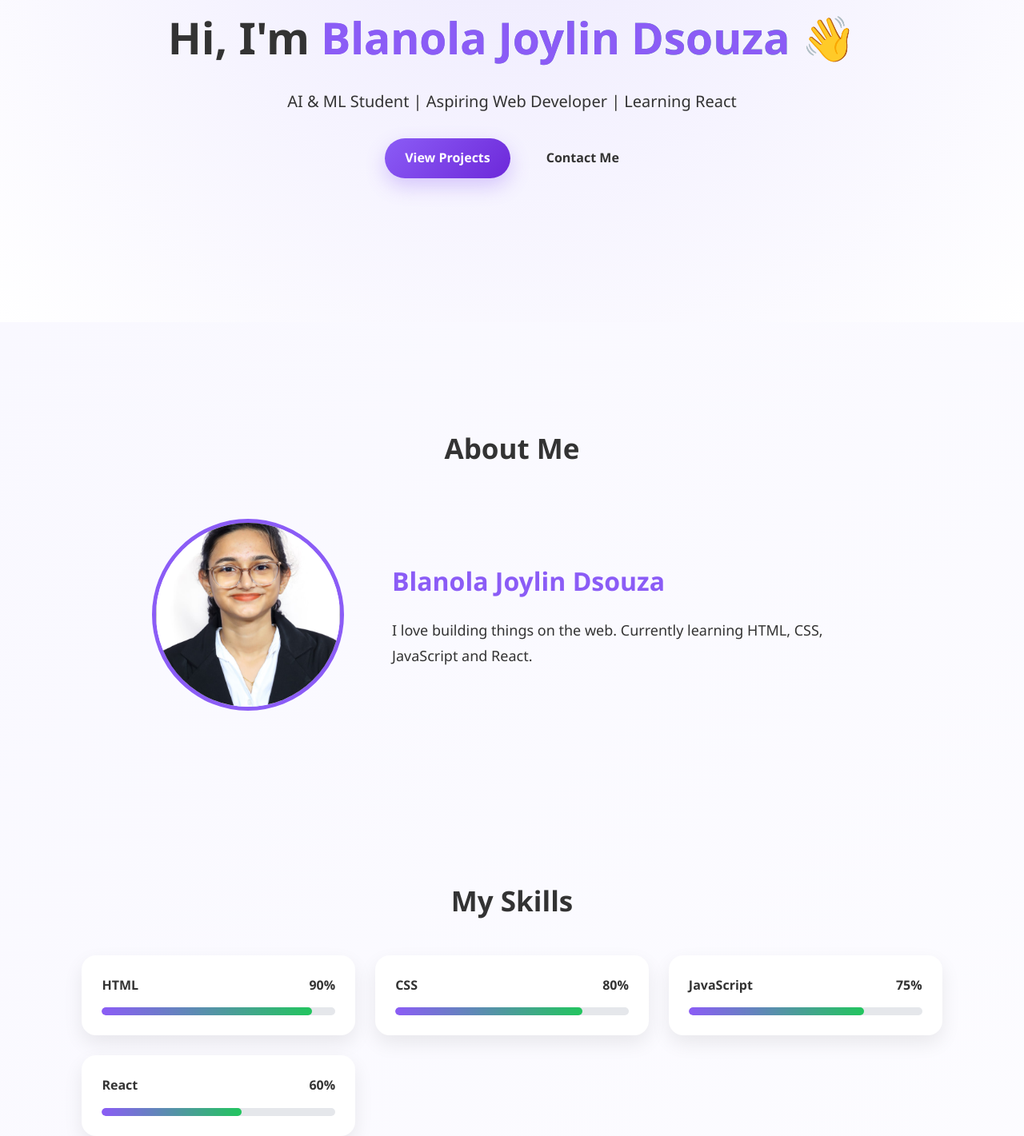
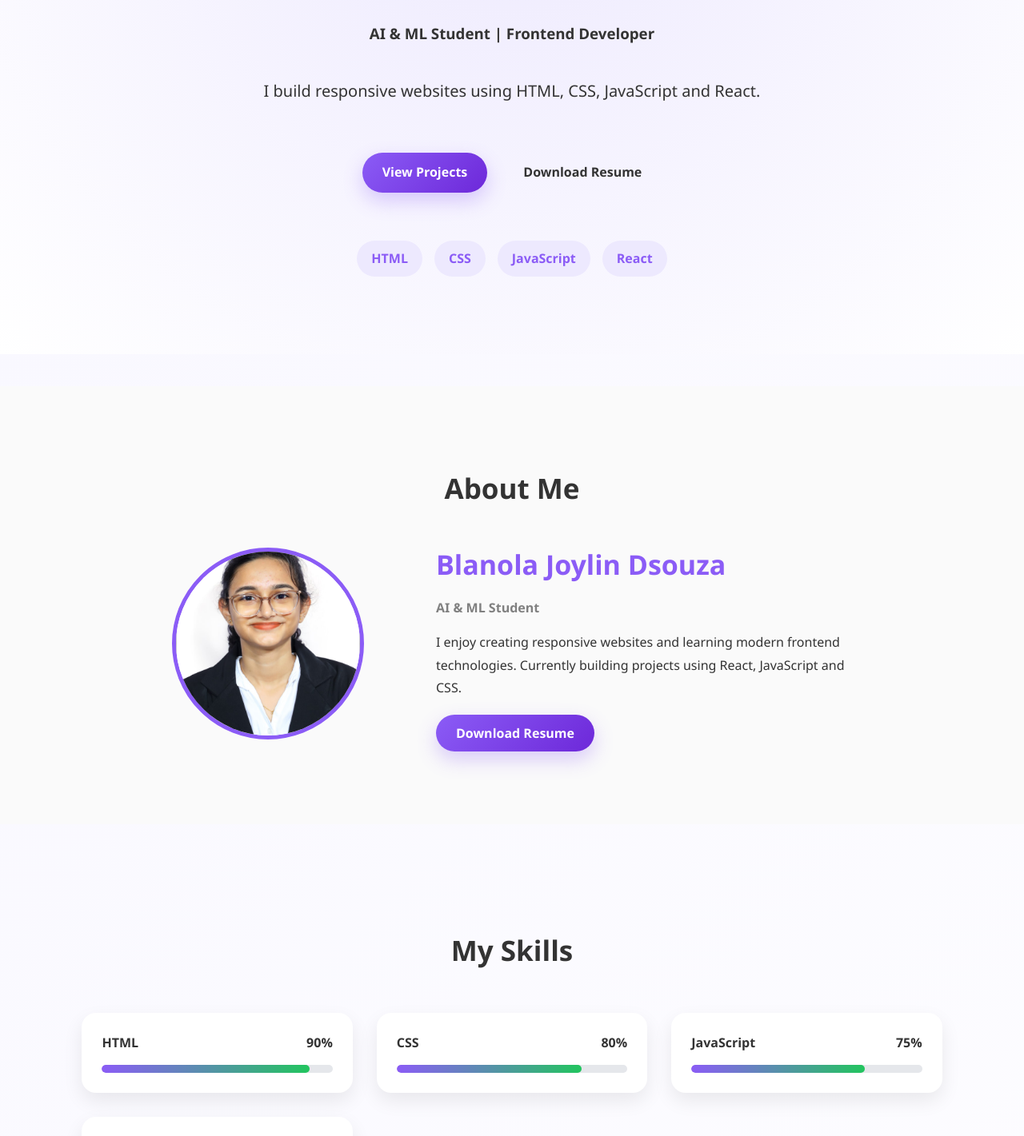
Before and after one commit to blanola-codes/my-portfolio, a React (Vite) app: page / in a window 1280 px wide. Shown: the part 310-1731 px from the top of the page at 80% size. Built offline with nearby package versions, Linux system fonts and the light colour scheme.

Commit message:
Improve portfolio design and add stats section

```diff
--- a/src/App.css
+++ b/src/App.css
@@ -140,19 +140,15 @@ background:rgba(24,24,27,0.75);
 
 
 .hero-section{
-    min-height:75vh;
-
+    min-height:80vh;
+    padding:100px 8% 80px;
     display:flex;
     flex-direction:column;
     justify-content:center;
     align-items:center;
-
     text-align:center;
-
     background:
     radial-gradient(circle at top,#ede9fe,#ffffff);
-
-    padding:80px 8% 60px;
 }
 body.dark .hero-section{
 
@@ -178,11 +174,13 @@ color:transparent;
 .hero-section h1{
 
 font-size:55px;
-
+margin-bottom:20px;
 animation:fadeUp .8s;
-
 }
 
+.hero-section h3{
+    margin-bottom:20px;
+}
 
 .hero-section span{
 
@@ -192,9 +190,11 @@ color:var(--primary);
 
 
 .hero-section p{
-
-font-size:20px;
-margin-top:20px;
+    max-width:650px;
+    margin:0 auto 30px;
+    line-height:1.7;
+    font-size:20px;
+    margin-top:20px;
 
 }
 
@@ -205,6 +205,7 @@ margin-top:20px;
 display:flex;
 gap:20px;
 margin-top:30px;
+margin-bottom:30px;
 
 }
 
@@ -252,7 +253,7 @@ box-shadow:
 
 
 section{
-  padding:80px clamp(20px,8vw,120px);
+  padding:90px clamp(20px,8vw,120px);
 }
 
 
@@ -270,19 +271,15 @@ margin-bottom:40px;
 
 
 .about-section{
-    padding:90px 10%;
-}
-
-.about-section h2{
-    text-align:center;
-    margin-bottom:60px;
+  background:#fafafa;
+  padding:100px 10%;
 }
 
 .about-container{
     display:flex;
     align-items:center;
     justify-content:center;
-    gap:60px;
+    gap:90px;
     flex-wrap:wrap;
 }
 
@@ -295,27 +292,64 @@ margin-bottom:40px;
 }
 
 .about-content{
-    max-width:600px;
+    max-width:520px;
 }
 
 .about-content h3{
-    font-size:32px;
-    margin-bottom:20px;
     color:var(--primary);
+    font-size:34px;
+}
+
+.about-content h4{
+    margin:15px 0;
+    color:gray;
 }
 
 .about-content p{
-    font-size:18px;
     line-height:1.8;
+    margin-bottom:30px;
+}
+
+.stats-section{
+    padding:40px 10% 80px;
+}
+
+.stats-grid{
+    display:grid;
+    grid-template-columns:repeat(auto-fit,minmax(180px,1fr));
+    gap:25px;
+}
+
+.stat-card{
+    background:var(--card);
+    padding:30px;
+    text-align:center;
+    border-radius:20px;
+    box-shadow:0 10px 30px rgba(0,0,0,.08);
+    transition:.3s;
+}
+
+.stat-card:hover{
+    transform:translateY(-8px);
+}
+
+.stat-card h2{
+    color:var(--primary);
+    font-size:40px;
+}
+
+.stat-card p{
+    margin-top:10px;
+    color:gray;
 }
 
 /* Skills */
 
 .skills-grid {
-  display: grid;
-  grid-template-columns: repeat(auto-fit, minmax(280px, 1fr));
-  gap: 25px;
-  margin-top: 40px;
+    display:grid;
+    grid-template-columns:repeat(auto-fit,minmax(250px,1fr));
+    gap:30px;
+    margin-top:50px;
 }
 
 .skills-items {
@@ -355,6 +389,9 @@ margin-bottom:40px;
 }
 
 /* Projects */
+.projects-section{
+background:#fafafa;
+}
 .projects-grid{
 
 display:grid;
@@ -385,7 +422,8 @@ box-shadow:
 transition:.4s;
 display:flex;
 flex-direction:column;
-
+justify-content:space-between;
+min-height:520px;
 height:100%;
 
 }
@@ -399,11 +437,18 @@ box-shadow:
 0 25px 50px rgba(0,0,0,.15);
 
 }
+.mobile-image{
+    object-fit:contain !important;
+    background:#18181b;
+    padding:12px;
+}
 .project-card img{
 
-width:100%;
-height:200px;
-object-fit:cover;
+    width:100%;
+    height:220px;
+    object-fit:cover;
+    object-position:top;
+    display:block;
 
 }
 .project-card h3{
@@ -441,13 +486,39 @@ color:var(--primary);
 font-weight:bold;
 
 }
+.project-content{
+    padding:20px;
+}
+.project-links{
+    display:flex;
+    gap:15px;
+    margin-top:20px;
+}
 
+.project-links a{
+    padding:10px 18px;
+    border-radius:25px;
+    background:var(--primary);
+    color:white;
+    text-decoration:none;
+    transition:.3s;
+}
+
+.project-links a:hover{
+    transform:translateY(-3px);
+}
 
 /* Contact */
 .contact-section{
 
-max-width:800px;
-margin:auto;
+display:grid;
+
+grid-template-columns:
+1fr 1fr;
+
+gap:60px;
+
+align-items:center;
 
 }
 input:focus,
@@ -507,58 +578,37 @@ margin-top:40px;
 
 }
 @media(max-width:768px){
-
+  .contact-section{
+        grid-template-columns:1fr;
+    }
   .nav-link{
-
     display:none;
-
     flex-direction:column;
-
     position:absolute;
-
     top:90px;   /* moves menu below navbar */
-
     right:5%;
-
     width:220px;
-
     padding:25px;
-
     background:var(--card);
-
     border-radius:20px;
-
     box-shadow:
     0 15px 35px rgba(0,0,0,0.15);
-
     gap:20px;
-
   }
   .nav-link.active{
-
     display:flex;
-
   }
   .nav-link a{
-
     color:var(--text);
-
   }
   .menu-toggle{
-
     display:block;
-
   }
-
 }
 .theme-toggle{
-
 background:none;
-
 font-size:22px;
-
 cursor:pointer;
-
 }
 
 /* Footer */
@@ -634,6 +684,24 @@ box-shadow:
 display:flex;
 
 }
+.nav-link a{
+    position:relative;
+}
+
+.nav-link a::after{
+    content:"";
+    position:absolute;
+    left:0;
+    bottom:-5px;
+    width:0;
+    height:2px;
+    background:var(--primary);
+    transition:.3s;
+}
+
+.nav-link a:hover::after{
+    width:100%;
+}
 .menu-toggle{
 
 display:block;
@@ -649,8 +717,42 @@ font-size:35px;
 
 }
 }
+
+.tech-stack{
+display:flex;
+gap:15px;
+justify-content:center;
+margin-top:30px;
+flex-wrap:wrap;
+}
+
+.tech-stack span{
+background:#ede9fe;
+padding:10px 18px;
+border-radius:30px;
+font-weight:600;
+}
 /* Dark Mode Styling */
 
+body.dark .about-section{
+    background: #09090b;
+}
+
+body.dark .about-content h3{
+    color: var(--primary);
+}
+
+body.dark .about-content h4{
+    color: #cbd5e1;
+}
+
+body.dark .about-content p{
+    color: #e5e7eb;
+}
+
+body.dark .about-section h2{
+    color: white;
+}
 body.dark .navbar{
 
 background:rgba(20,20,20,0.75);
@@ -702,3 +804,20 @@ body.dark .nav-link a{
   color:#f5f5f5;
 
 }
+.contact-left a{
+    color: var(--primary);
+    text-decoration: none;
+    font-weight: 600;
+}
+
+.contact-left a:hover{
+    text-decoration: underline;
+}
+.contact-section{
+    display:grid;
+    grid-template-columns:1fr 1fr;
+    gap:70px;
+    align-items:start;
+    max-width:1200px;
+    margin:auto;
+}
--- a/src/App.jsx
+++ b/src/App.jsx
@@ -1,10 +1,12 @@
 import Navbar from "./components/Navbar";
 import Hero from "./components/Hero";
 import About from "./components/About";
+import Stats from "./components/Stats";
 import Skills from "./components/Skills";
 import Projects from "./components/Projects";
 import Contact from "./components/Contact";
 import Footer from "./components/Footer";
+
 
 import "./App.css";
 
--- a/src/components/About.jsx
+++ b/src/components/About.jsx
@@ -1,26 +1,60 @@
 import profile from "../assets/Passport size Photo.jpeg";
 
-function About() {
-  return (
-    <section id="about" className="about-section">
+function About(){
+
+return(
+
+<section
+id="about"
+className="about-section"
+>
+
 <h2>About Me</h2>
 
 <div className="about-container">
+
 <div className="profile-photo">
-          <img src={profile} alt="Blanola Joylin Dsouza" />
+
+<img
+src={profile}
+alt="Profile"
+/>
+
 </div>
 
 <div className="about-content">
+
 <h3>Blanola Joylin Dsouza</h3>
 
+<h4>AI & ML Student</h4>
+
 <p>
-            I love building things on the web. Currently learning HTML,
-            CSS, JavaScript and React.
+
+I enjoy creating responsive websites and
+learning modern frontend technologies.
+
+Currently building projects using React,
+JavaScript and CSS.
+
 </p>
+
+<a
+href="/resume.pdf"
+className="btn btn-primary"
+>
+
+Download Resume
+
+</a>
+
 </div>
+
 </div>
+
 </section>
+
 );
+
 }
 
 export default About;
--- a/src/components/Contact.jsx
+++ b/src/components/Contact.jsx
@@ -1,45 +1,46 @@
 function Contact() {
   return (
-    <section id="contact" className="contact-section">
-      <h2>Get in Touch</h2>
+    <section className="contact-section">
 
-      <form noValidate>
-        <div className="form-group">
-          <label htmlFor="name">Name</label>
-          <input
-            type="text"
-            id="name"
-            name="name"
-            required
-          />
-        </div>
+      <div className="contact-left">
 
-        <div className="form-group">
-          <label htmlFor="email">Email</label>
-          <input
-            type="email"
-            id="email"
-            name="email"
-            required
-          />
-        </div>
+        <h2>Let's Connect</h2>
 
-        <div className="form-group">
-          <label htmlFor="message">Message</label>
-          <textarea
-            id="message"
-            name="message"
-            rows={5}
-            required
-          ></textarea>
-        </div>
+        <p>
+          📧{" "}
+          <a href="mailto:dsouzablanola@gmail.com">
+            dsouzablanola@gmail.com
+          </a>
+        </p>
 
-        <div>
-          <button className="btn btn-primary" type="submit">
-            Send Message
-          </button>
-        </div>
-      </form>
+        <p>
+          💻{" "}
+          <a
+            href="https://github.com/YOUR_GITHUB_USERNAME"
+            target="_blank"
+            rel="noopener noreferrer"
+          >
+            GitHub
+          </a>
+        </p>
+
+        <p>
+          💼{" "}
+          <a
+            href="https://www.linkedin.com/in/YOUR_LINKEDIN_USERNAME/"
+            target="_blank"
+            rel="noopener noreferrer"
+          >
+            LinkedIn
+          </a>
+        </p>
+
+      </div>
+
+      <div className="contact-right">
+        {/* Your form */}
+      </div>
+
     </section>
   );
 }
--- a/src/components/Footer.jsx
+++ b/src/components/Footer.jsx
@@ -1,3 +1,4 @@
+import { FaGithub, FaLinkedin } from "react-icons/fa";
 function Footer() {
   return (
     <footer className="site-footer">
--- a/src/components/Hero.jsx
+++ b/src/components/Hero.jsx
@@ -1,23 +1,46 @@
 function Hero() {
   return (
-    <section id="hero" className="hero-section">
+    <section className="hero-section">
+
 <h1>
 Hi, I'm <span>Blanola Joylin Dsouza</span> 👋
 </h1>
 
+<h3>
+AI & ML Student | Frontend Developer
+</h3>
+
 <p>
-        AI & ML Student | Aspiring Web Developer | Learning React
+I build responsive websites using HTML, CSS,
+JavaScript and React.
 </p>
 
 <div className="hero-buttons">
+
 <a href="#projects" className="btn btn-primary">
 View Projects
 </a>
 
-        <a href="#contact" className="btn">
-          Contact Me
+<a
+href="/resume.pdf"
+className="btn"
+>
+Download Resume
 </a>
+
 </div>
+<div className="tech-stack">
+
+<span>HTML</span>
+
+<span>CSS</span>
+
+<span>JavaScript</span>
+
+<span>React</span>
+
+</div>
+
 </section>
   );
 }
--- /dev/null
+++ b/src/components/Stats.jsx
@@ -0,0 +1,35 @@
+function Stats() {
+  const stats = [
+    {
+      number: "3+",
+      label: "Projects"
+    },
+    {
+      number: "4",
+      label: "Technologies"
+    },
+    {
+      number: "100+",
+      label: "Hours Learning"
+    },
+    {
+      number: "2026",
+      label: "Graduate"
+    }
+  ];
+
+  return (
+    <section className="stats-section">
+      <div className="stats-grid">
+        {stats.map((stat) => (
+          <div className="stat-card" key={stat.label}>
+            <h2>{stat.number}</h2>
+            <p>{stat.label}</p>
+          </div>
+        ))}
+      </div>
+    </section>
+  );
+}
+
+export default Stats;
```
Lines whose indentation alone changed are shown as unchanged.
